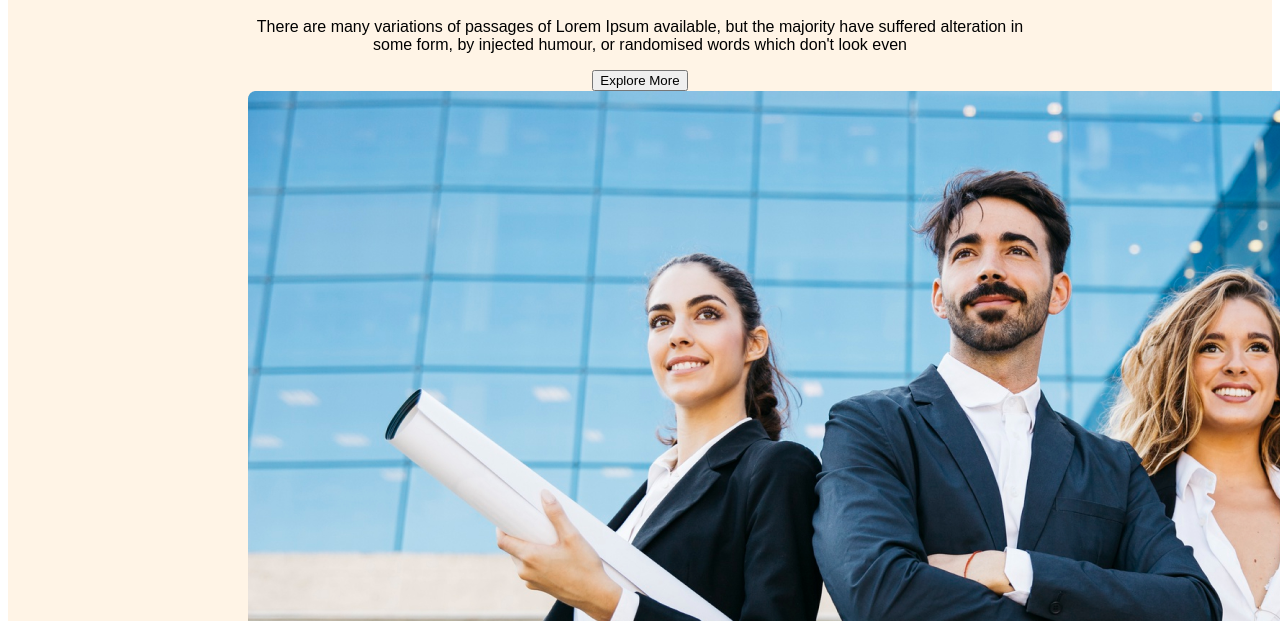
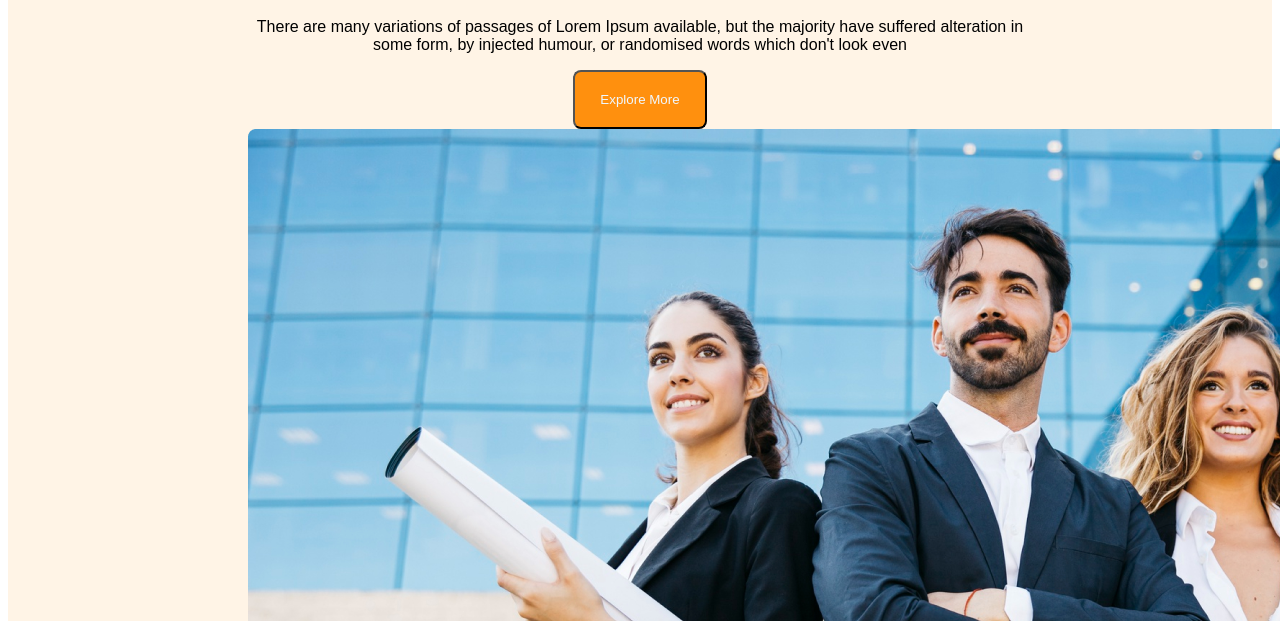
Before and after one commit to ahamedhr4D/arc-1, a plain HTML site: page index.html in a window 1280 px wide. Shown: the part 179-800 px from the top of the page. Drawn offline with Linux system fonts and the light colour scheme.

Commit message:
basic website design by html

```diff
--- a/index.html
+++ b/index.html
@@ -21,7 +21,7 @@
                 <div class="banner-content">
                     <h1 class="banner title">Brand NewGroup of Architects</h1>
                     <p class="banner discription">There are many variations of passages of Lorem Ipsum available, but the majority have suffered alteration in some form, by injected humour, or randomised words which don't look even</p>
-                    <button class="bt-primary">Explore More </button></div>
+                    <button class="btn-primary">Explore More </button></div>
                  <img src="images/banner.png" alt="">
 
             </div>
--- a/styles/arc.css
+++ b/styles/arc.css
@@ -1,5 +1,11 @@
 *{
     font-family: "Work Sans",sans-serif;
+}
+.btn-primary{
+     border-radius: 8px;
+     color: aliceblue;
+     background: #FF900E;
+     padding: 20px 25px;
 }
 header{
     background: rgba(255, 144, 14, 0.10);
```
